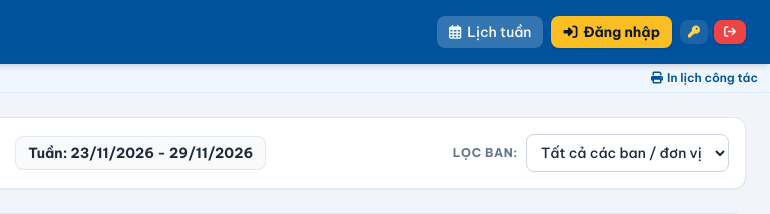
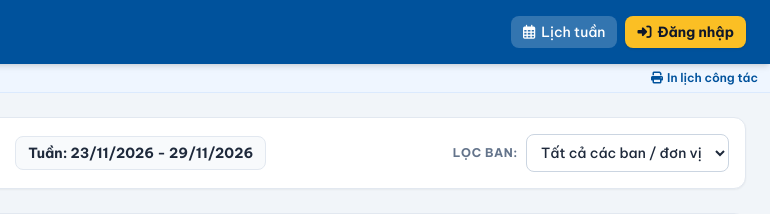
Before and after one commit to NhanCuteeee/lich-cong-tac-dtn, a website: page public/index.html in a window 1280 px wide. Shown: the top 214 px of the page, 510-1280 px from the left. Drawn offline with nearby package versions, Linux system fonts and the light colour scheme; no server answers.

Commit message:
Update index.html

```diff
--- a/public/index.html
+++ b/public/index.html
@@ -96,7 +96,7 @@
                 </div>
 
                 <!-- Nút Đổi MK / Đăng xuất desktop -->
-                <div id="userMenuSection" class="hidden sm:flex items-center gap-1.5">
+                <div id="userMenuSection" style="display: none;" class="flex items-center gap-1.5">
                     <button onclick="openChangePasswordModal()" title="Đổi mật khẩu" class="bg-white/10 hover:bg-white/20 text-white px-2 py-1.5 rounded-lg text-xs font-semibold flex items-center gap-1">
                         <i class="fa-solid fa-key text-amber-300"></i>
                     </button>
@@ -873,6 +873,7 @@
         let userNotifications = [];
 
         window.onload = async function() {
+            applyUserRole();
             setInitialDate();
             await loadDepartments();
             await loadTitles();
```
